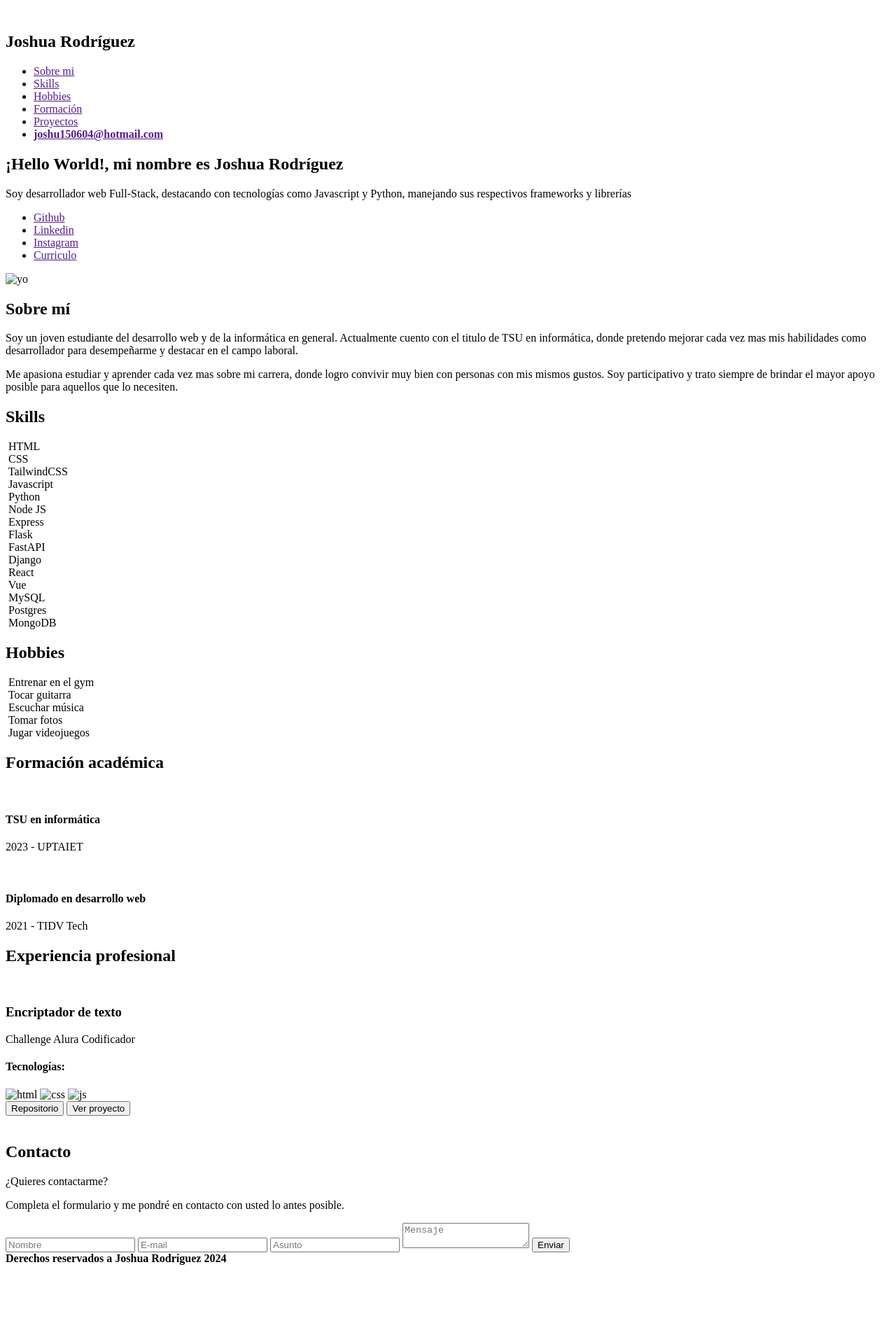
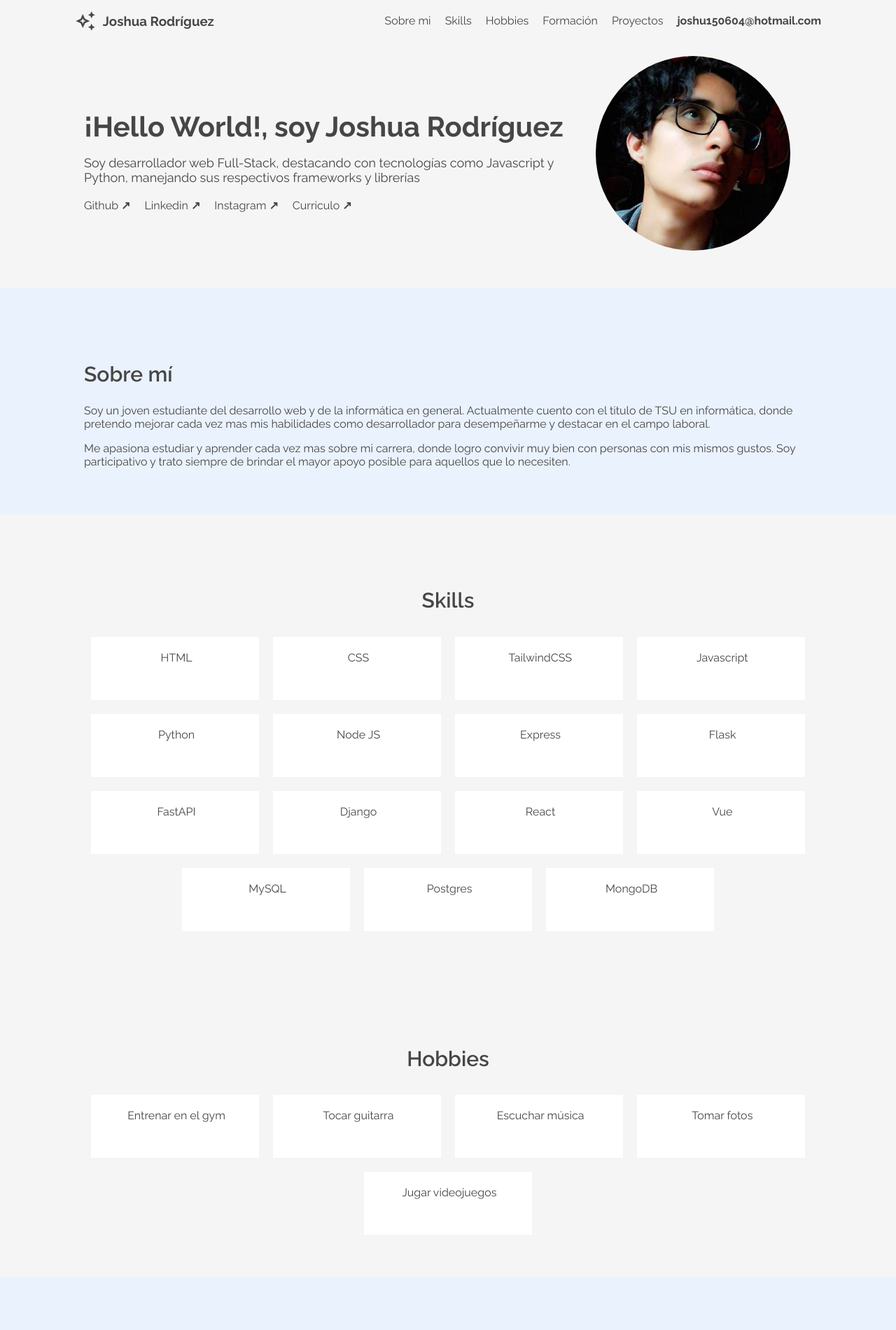
Before and after one commit to JDRL555/challenge_portfolio, a plain HTML site: page index.html in a window 1280 px wide. Shown: the top 1900 px of the page at 70% size. Before the commit the page ends 1815 px from the top, so only its background shows below. Drawn offline with Linux system fonts and the light colour scheme.

Commit message:
implemented the styles and some images

```diff
--- a/index.html
+++ b/index.html
@@ -3,48 +3,51 @@
   <head>
     <meta charset="UTF-8" />
     <meta name="viewport" content="width=device-width, initial-scale=1.0" />
+    <link rel="preconnect" href="https://fonts.googleapis.com">
+    <link rel="preconnect" href="https://fonts.gstatic.com" crossorigin>
+    <link href="https://fonts.googleapis.com/css2?family=Raleway:ital,wght@0,100..900;1,100..900&display=swap" rel="stylesheet">
+    <link rel="stylesheet" href="styles/global.css">
+    <link rel="stylesheet" href="styles/index.css">
     <title>Joshua Rodríguez</title>
   </head>
   <body>
     <nav class="navbar-container">
       <section class="navbar-item">
-        <img src="" alt="" />
-        <h2>Joshua Rodríguez</h2>
+        <img src="imgs/logo.png" alt="logo" />
+        <h3>Joshua Rodríguez</h3>
       </section>
-      <section class="navbar-item">
-        <ul>
-          <li><a href="">Sobre mi</a></li>
-          <li><a href="">Skills</a></li>
-          <li><a href="">Hobbies</a></li>
-          <li><a href="">Formación</a></li>
-          <li><a href="">Proyectos</a></li>
-          <li>
-            <b><a href="">joshu150604@hotmail.com</a></b>
-          </li>
-        </ul>
-      </section>
+      <ul class="navbar-item">
+        <li><a href="#sobre-mi">Sobre mi</a></li>
+        <li><a href="#skills">Skills</a></li>
+        <li><a href="#hobbies">Hobbies</a></li>
+        <li><a href="#formacion">Formación</a></li>
+        <li><a href="#experiencia">Proyectos</a></li>
+        <li>
+          <b><a href="#contacto">joshu150604@hotmail.com</a></b>
+        </li>
+      </ul>
     </nav>
     <main>
       <header class="cabecera-container">
         <section class="cabecera-item">
-          <h1>¡Hello World!, mi nombre es Joshua Rodríguez</h1>
+          <h1>¡Hello World!, soy Joshua Rodríguez</h1>
           <p>
             Soy desarrollador web Full-Stack, destacando con tecnologías como
             Javascript y Python, manejando sus respectivos frameworks y
             librerías
           </p>
           <ul class="links">
-            <li><a href="">Github </a></li>
-            <li><a href="">Linkedin </a></li>
-            <li><a href="">Instagram </a></li>
-            <li><a href="">Curriculo </a></li>
+            <li><a href="">Github <b>↗</b></a></li>
+            <li><a href="">Linkedin <b>↗</b></a></li>
+            <li><a href="">Instagram <b>↗</b></a></li>
+            <li><a href="">Curriculo <b>↗</b></a></li>
           </ul>
         </section>
         <section class="cabecera-item">
-          <img src="" alt="yo" />
+          <img src="imgs/yo.jpeg" alt="yo" />
         </section>
       </header>
-      <section class="sobre-mi">
+      <section id="sobre-mi" class="sobre-mi">
         <h2>Sobre mí</h2>
         <p>
           Soy un joven estudiante del desarrollo web y de la informática en
@@ -59,7 +62,7 @@
           aquellos que lo necesiten.
         </p>
       </section>
-      <section class="skills">
+      <section id="skills" class="skills">
         <h2>Skills</h2>
         <div class="skills-container">
           <div class="skills-item">
@@ -124,7 +127,7 @@
           </div>
         </div>
       </section>
-      <section class="hobbies">
+      <section id="hobbies" class="hobbies">
         <h2>Hobbies</h2>
         <div class="skills-container">
           <div class="skills-item">
@@ -149,7 +152,7 @@
           </div>
         </div>
       </section>
-      <section class="formacion">
+      <section id="formacion" class="formacion">
         <h2>Formación académica</h2>
         <div class="formacion-container">
           <div class="formacion-item">
@@ -164,11 +167,11 @@
           </div>
         </div>
       </section>
-      <section class="experiencia">
+      <section id="experiencia" class="experiencia">
         <h2>Experiencia profesional</h2>
         <div class="proyectos-container">
           <div class="proyectos-item">
-            <img src="" alt="" />
+            <img class="captura" src="imgs/encriptador.png" alt="encriptador" />
             <div class="proyectos-detalles">
               <h3>Encriptador de texto</h3>
               <p>Challenge Alura Codificador</p>
@@ -177,16 +180,16 @@
               <img src="" alt="css" />
               <img src="" alt="js" />
               <div class="botones-container">
-                <button>Repositorio</button>
-                <button>Ver proyecto</button>
+                <button class="repositorio-button">Repositorio</button>
+                <button class="proyecto-button">Ver proyecto</button>
               </div>
             </div>
           </div>
         </div>
       </section>
-      <section class="contacto">
+      <section id="contacto" class="contacto">
         <div class="contacto-item">
-          <img src="" alt="" />
+          <img src="" alt="contacto-img" />
         </div>
         <div class="contacto-item">
           <h2>Contacto</h2>
@@ -200,14 +203,14 @@
             <input placeholder="E-mail" type="text" />
             <input placeholder="Asunto" type="text" />
             <textarea placeholder="Mensaje" name="" id=""></textarea>
-            <button>Enviar</button>
+            <button class="enviar">Enviar mensaje</button>
           </form>
         </div>
       </section>
     </main>
     <footer>
-      <b>Derechos reservados a Joshua Rodríguez</b>
-      <b>2024</b>
+      <p>Derechos reservados a Joshua Rodríguez</p>
+      <p>2024</p>
     </footer>
   </body>
 </html>
--- a/styles/global.css
+++ b/styles/global.css
@@ -1,4 +1,22 @@
 * {
   --primary-color: #2A7AE4;
   --secondary-color: #EAF2FD;
+  --font-color: #464646;
+  --bold-font-color: #252525;
+
+  --background-color: #F5F5F5;
+
+  font-family: "Raleway", sans-serif;
+  color: var(--font-color);
+  scroll-behavior: smooth;
 }
+
+body {
+  margin: 0;
+  background-color: var(--background-color);
+}
+
+main section {
+  padding: 50px 120px;
+  padding-top: 80px;
+}
--- a/styles/index.css
+++ b/styles/index.css
@@ -0,0 +1,249 @@
+.navbar-container,
+.navbar-item
+{
+  display: flex;
+  align-items: center;
+}
+
+.navbar-container {
+  position: fixed;
+  top: 0;
+  background-color: var(--background-color);
+  justify-content: space-around;
+  width: 100%;
+}
+
+.navbar-item {
+  list-style-type: none;
+}
+
+.navbar-item img {
+  width: 30px;
+  height: 30px;
+  margin: 0 10px;
+}
+
+.navbar-item a {
+  text-decoration: none;
+  padding: 0 10px;
+  transition: .3s;
+}
+
+.navbar-item a:hover {
+  font-weight: 600;
+  color: var(--bold-font-color);
+}
+
+.cabecera-container {
+  display: flex;
+  align-items: center;
+}
+
+.cabecera-item:first-child {
+  width: 70%;
+  padding-right: 10px;
+}
+
+.cabecera-item:last-child {
+  padding-left: 0;
+  width: 30%;
+}
+
+.cabecera-item h1 {
+  font-size: 40px;
+  margin-bottom: 10px;
+}
+
+.cabecera-item p {
+  font-size: 18px;
+  margin-bottom: 20px;
+}
+
+.cabecera-item img {
+  width: 90%;
+  border-radius: 100%;
+}
+
+.links {
+  display: flex;
+  list-style-type: none;
+  width: 100%;
+  padding-left: 0;
+}
+
+.links a {
+  text-decoration: none;
+  margin-right: 20px;
+  transition: .3s;
+}
+
+.links a:hover {
+  font-weight: 600;
+  color: var(--bold-font-color);
+}
+
+.sobre-mi,
+.formacion,
+.contacto {
+  background-color: var(--secondary-color);
+}
+
+section h2 {
+  font-size: 30px;
+  font-weight: 600;
+}
+
+.skills,
+.hobbies,
+.formacion,
+.experiencia {
+  text-align: center;
+}
+
+.skills-container {
+  width: 100%;
+  margin: auto;
+  display: flex;
+  justify-content: center;
+  flex-wrap: wrap;
+}
+
+.skills-item {
+  background-color: white;
+  width: 200px;
+  height: 50px;
+  padding: 20px;
+  margin: 10px;
+  transition: .5s;
+}
+
+.skills-item span {
+  transition: .5s;
+}
+
+.skills-item:hover {
+  background-color: var(--primary-color);
+  color: white;
+}
+
+.skills-item:hover span {
+  color: white;
+}
+
+.formacion-container {
+  width: 100%;
+  margin: auto;
+  display: flex;
+  justify-content: center;
+  flex-wrap: wrap;
+}
+
+.formacion-item {
+  width: 300px;
+}
+
+.proyectos-container {
+  margin: auto;
+}
+
+.proyectos-item {
+  display: flex;
+  align-items: center;
+  gap: 20px;
+  text-align: left;
+}
+
+.proyectos-item .captura {
+  width: 70%;
+}
+
+.proyectos-item h3 {
+  font-size: 22px;
+}
+
+.repositorio-button,
+.proyecto-button {
+  padding: 15px;
+  margin: 10px 10px 0 0;
+  font-size: 16px;
+  cursor: pointer;
+}
+
+.repositorio-button {
+  background: var(--background-color);
+  border: 1px solid var(--primary-color);
+  color: var(--primary-color);
+}
+
+.proyecto-button {
+  background-color: var(--primary-color);
+  border: none;
+  color: white;
+}
+
+.contacto {
+  display: flex;
+  align-items: center;
+}
+
+.contacto-item:first-child {
+  width: 40%;
+}
+
+.contacto-item:last-child {
+  width: 60%;
+}
+
+.contacto-item form {
+  display: flex;
+  flex-direction: column;
+  gap: 25px;
+}
+
+.contacto-item input,
+.contacto-item textarea {
+  padding: 15px;
+  font-size: 17px;
+  border: none;
+  outline: none;
+  transition: .5s;
+}
+
+.contacto-item textarea {
+  height: 100px;
+}
+
+.contacto-item input:focus,
+.contacto-item textarea:focus {
+  box-shadow: 0 3px 0 var(--primary-color);
+}
+
+.contacto-item input:focus::placeholder,
+.contacto-item textarea:focus::placeholder {
+  color: var(--primary-color);
+  font-size: 10px;
+  position: absolute;
+  top: 2px;
+  transition: .5s;
+}
+
+.enviar {
+  background-color: var(--primary-color);
+  color: white;
+  border: none;
+  width: 200px;
+  padding: 15px;
+  font-size: 16px;
+  cursor: pointer;
+}
+
+footer {
+  padding: 50px 0;
+  width: 100%;
+  text-align: center;
+}
+
+footer p {
+  display: block;
+  margin: 5px 0;
+}
```
Also changed, not shown: imgs/encriptador.png (added), imgs/logo.png (added), imgs/yo.jpeg (added).
